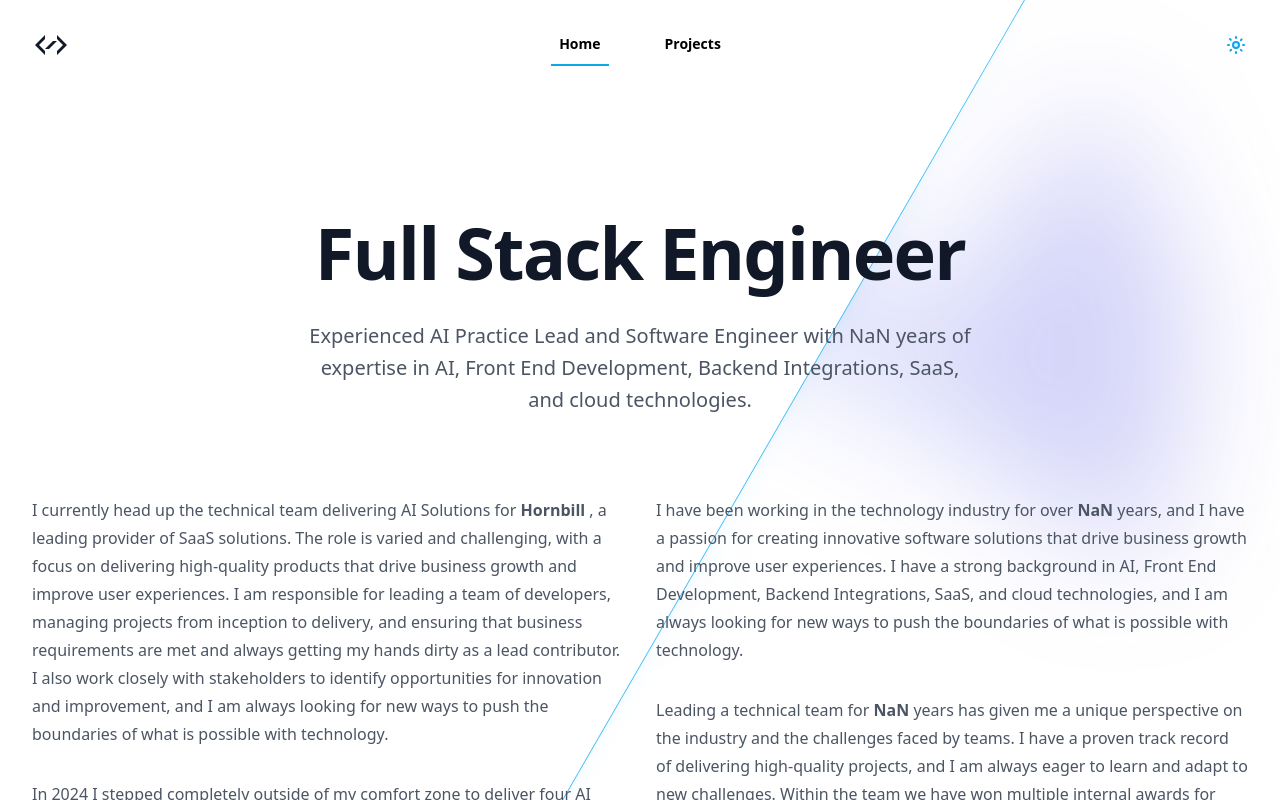
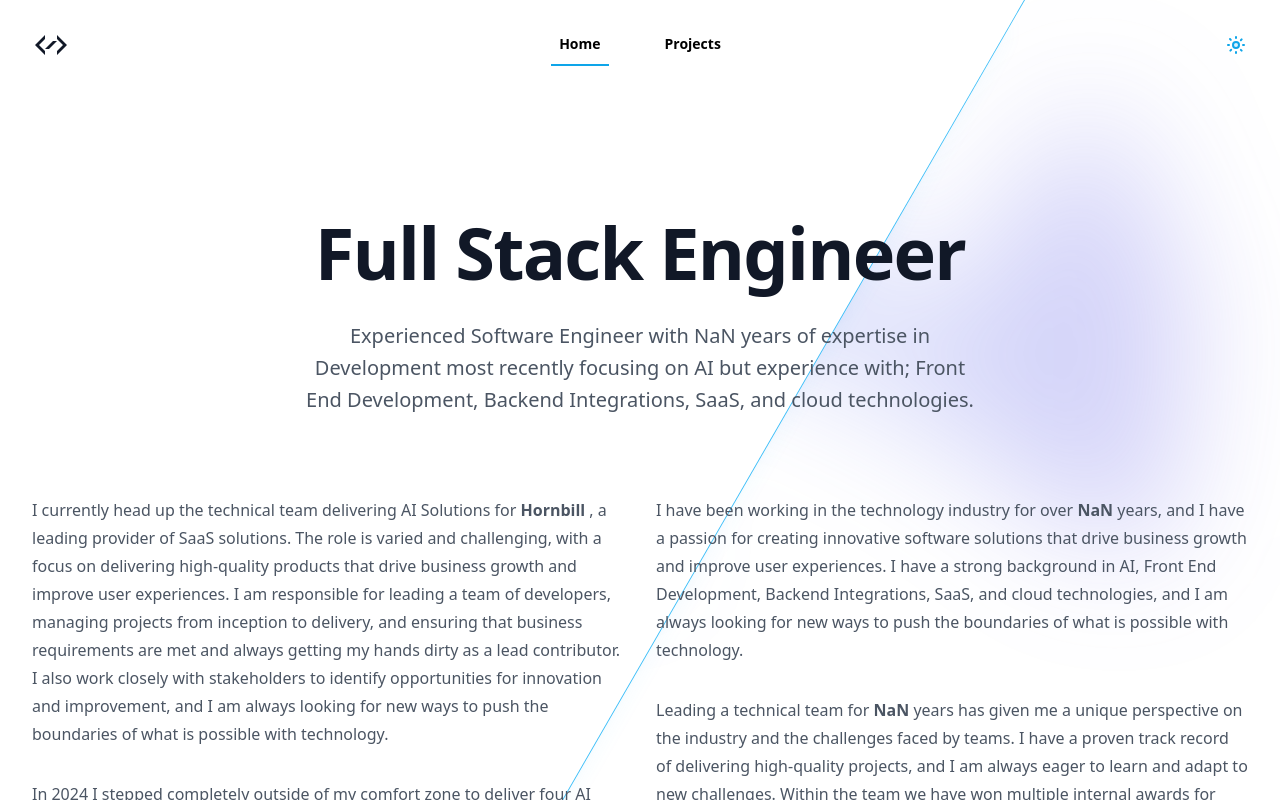
Before and after one commit to trevkillick88/personal-portfolio, a React (Vite) app: page / in a window 1280 px wide. Shown: the top 800 px of the page. Built offline with nearby package versions, Linux system fonts and the light colour scheme.

Commit message:
update header

```diff
--- a/src/pages/home.tsx
+++ b/src/pages/home.tsx
@@ -181,13 +181,13 @@ function Home():React.ReactElement {
                     </h1>
 
                     <p className="mt-8 text-pretty text-lg font-medium text-gray-600 dark:text-gray-400 sm:text-xl/8">
-                        Experienced AI Practice Lead and Software Engineer with
+                        Experienced Software Engineer with
                         {' '}
 
                         {yearsInDev}
 
                         {' '}
-                        years of expertise in AI, Front End Development, Backend Integrations, SaaS, and cloud technologies.
+                        years of expertise in Development most recently focusing on AI but experience with; Front End Development, Backend Integrations, SaaS, and cloud technologies.
                     </p>
                 </div>
             </div>
```
